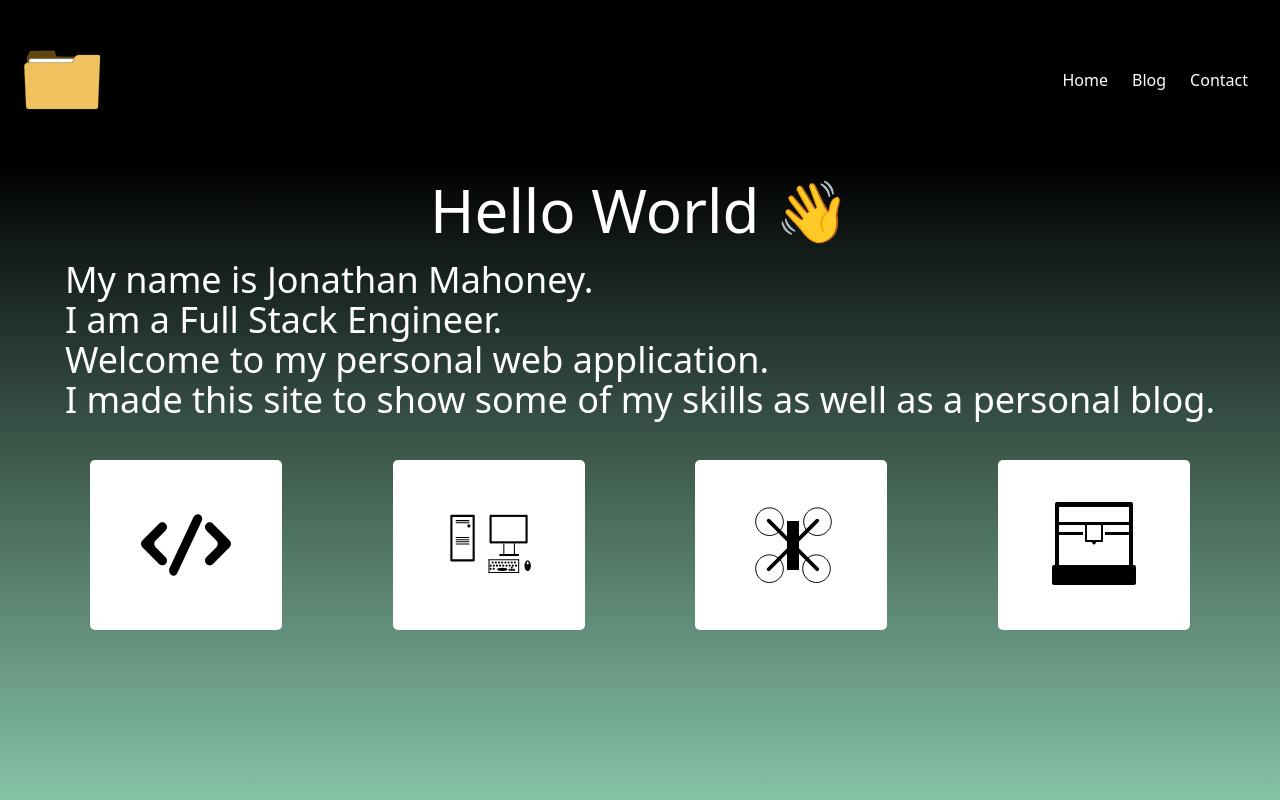
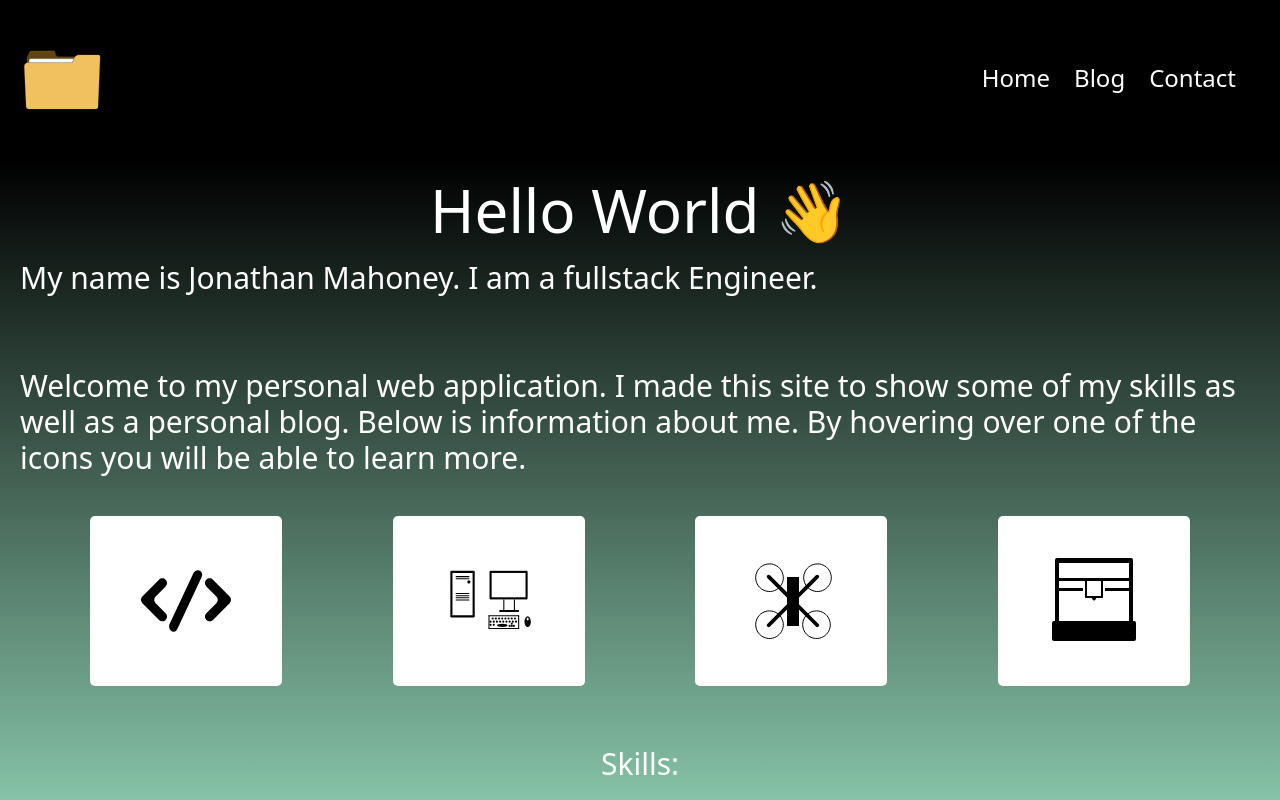
Before and after one commit to jonmahoney15/PersonalSite, a React (Create React App) app in the folder client/: page / in a window 1280 px wide. Shown: the top 800 px of the page. Built offline with nearby package versions, Linux system fonts and the light colour scheme; the HTML template or start-up script is replaced by a standard one.

Commit message:
added more style to navbar

```diff
--- a/client/src/App.tsx
+++ b/client/src/App.tsx
@@ -2,6 +2,8 @@ import { useEffect, useState } from 'react';
 import Navbar from './components/Navbar';
 import './styles/output.css';
 import Cards from './components/Cards';
+import Blog from './components/Blog';
+import Contact from './components/Contact';
 
 interface IImage {
   icon: string;
@@ -11,6 +13,7 @@ interface IImage {
 const App = () => {
   const initialImage: IImage = { icon:"", altText:"" };
   const [icon, setIcon] = useState<IImage>(initialImage);
+
   const getIcon = () => {
     fetch('images.json' ,{
       headers : {
@@ -20,7 +23,6 @@ const App = () => {
     }).then((response) => {
       return response.json();
     }).then((myJson) => {
-      console.log(myJson);
       setIcon(myJson);
     });
   }
@@ -35,19 +37,23 @@ const App = () => {
       <div className="h-screen bg-cover bg-gradient-to-b from-black to-green-200">
         <div className="flex justify-center p-5 items-center flex-col" >
           <h1 className="justify-center text-4xl md:text-5xl lg:text-6xl text-white">Hello World 👋</h1>
-          <p className="justify-center text-white mt-5 md:text-lg lg:text-4xl">
-              My name is Jonathan Mahoney.
-            <br/>
-              I am a Full Stack Engineer.
-            <br/>
+          <p className="justify-center text-white mt-5 text-2xl lg:text-3xl">
+              <p className="items-center">My name is Jonathan Mahoney. I am a fullstack Engineer.</p>
+              <br/>
+              <br/>
               Welcome to my personal web application.
-            <br/>
               I made this site to show some of my skills as well as a personal blog.
+              Below is information about me. By hovering over one of the icons you will be able to learn more.
           </p>
         </div>
         <Cards/>
+        <div className="flex jusitfy-center p-5 items-center flex-col">
+          <h3 className="jusitfy-center text-white mt-5 text-2xl lg:text-3xl">Skills:</h3>
+        </div>
       </div>
       <footer className="h-screen bg-green-200">
+        <Blog/>
+        <Contact/>
       </footer>
     </div>
   );
--- /dev/null
+++ b/client/src/components/Blog.tsx
@@ -0,0 +1,4 @@
+const Blog = () => {
+  return(<></>);
+}
+export default Blog;
--- /dev/null
+++ b/client/src/components/Contact.tsx
@@ -0,0 +1,5 @@
+const Contact = () => {
+  return(<></>);
+}
+
+export default Contact;
--- a/client/src/components/Navbar.tsx
+++ b/client/src/components/Navbar.tsx
@@ -8,9 +8,11 @@ interface IImage {
 const Navbar = (props: IImage) => {
     const [navbarOpen, setNavbarOpen] = useState(false);
     const handleClick = () => setNavbarOpen(!navbarOpen);
+
     return (
-        <nav className="flex flex-wrap items-center justify-between p-5 bg-black">
+        <nav className="flex flex-wrap w-full items-center justify-between p-5 bg-black">
             <img src={props.icon} alt={props.altText} style={{height: 120}} />
+            <div className="flex flex-grow flex-col md:flex-row">
                 <div className="flex md:hidden">
                     <button onClick={handleClick}>
                         <div className={"tham tham-e-squeeze tham-w-8 " +(navbarOpen ? "tham-active": "")}>
@@ -20,10 +22,19 @@ const Navbar = (props: IImage) => {
                         </div>
                     </button>
                 </div>
-            <div className="toggle hidden md:flex w-full md:w-auto text-right text-bold mt-5 md:mt-0 border-t-2 border-blue-900 md:border-none">
-                <a href="/" className="block rounded md:inline-block text-white hover:bg-green-500 px-3 py-3 border-b-2 border-blue-900 md:border-none">Home</a>
-                <a href="/Blog" className="block rounded md:inline-block text-white hover:bg-green-500 px-3 py-3 border-b-2 border-blue-900 md:border-none">Blog</a>
-                <a href="/Contact" className="block rounded md:inline-block text-white hover:bg-green-500 px-3 py-3 border-b-2 border-blue-900 md:border-none">Contact</a>
+                <div className={"md:flex flex-grow items-center px-2 pt-2 pb-3 space-y-1 sm:px-3" + (navbarOpen ? " flex" : " hidden")}>
+                    <ul className="flex flex-col md:flex-row list-none md:ml-auto">
+                        <li className="nav-item">
+                            <a href="/" className="block rounded md:inline-block text-white text-2xl hover:bg-green-500 px-3 py-3 border-b-2 border-blue-900 border-none">Home</a>
+                        </li>
+                        <li className="nav-item">
+                            <a href="/Blog" className="block rounded md:inline-block text-white text-2xl hover:bg-green-500 px-3 py-3 border-b-2 border-blue-900 border-none">Blog</a>
+                        </li>
+                        <li className="nav-item">
+                            <a href="/Contact" className="block rounded md:inline-block text-white text-2xl hover:bg-green-500 px-3 py-3 border-b-2 border-blue-900 border-none">Contact</a>
+                        </li>
+                    </ul>
+                </div>
             </div>
         </nav>
     );
--- a/client/src/styles/Card.css
+++ b/client/src/styles/Card.css
@@ -18,7 +18,3 @@
 #Card:hover .image{
     border-radius: 5px 5px 0 0;
 }
-
-#Card:hover ~ #Card{
-    margin-bottom: 1000px;
-}
```
Lines whose indentation alone changed are shown as unchanged.
